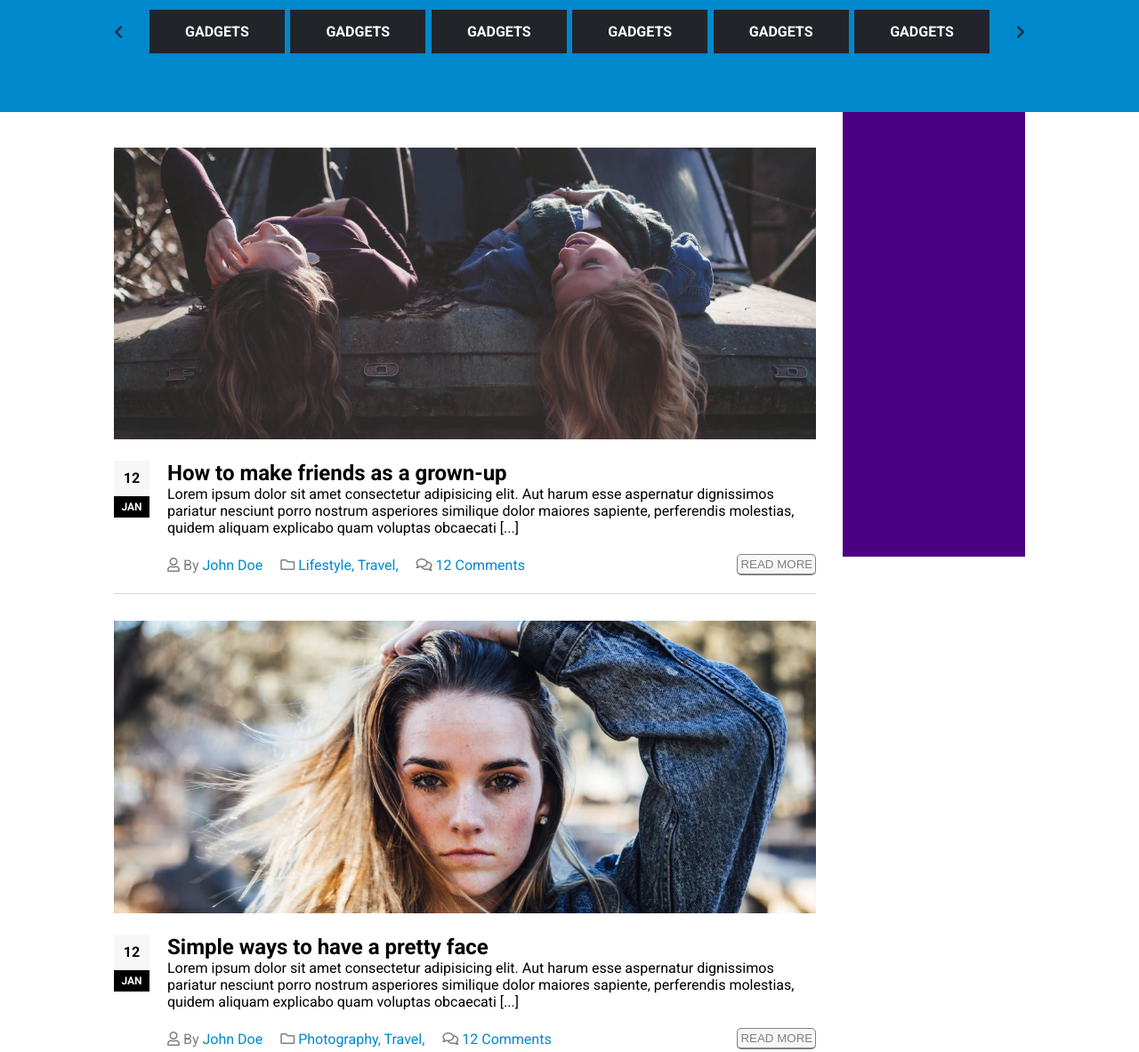
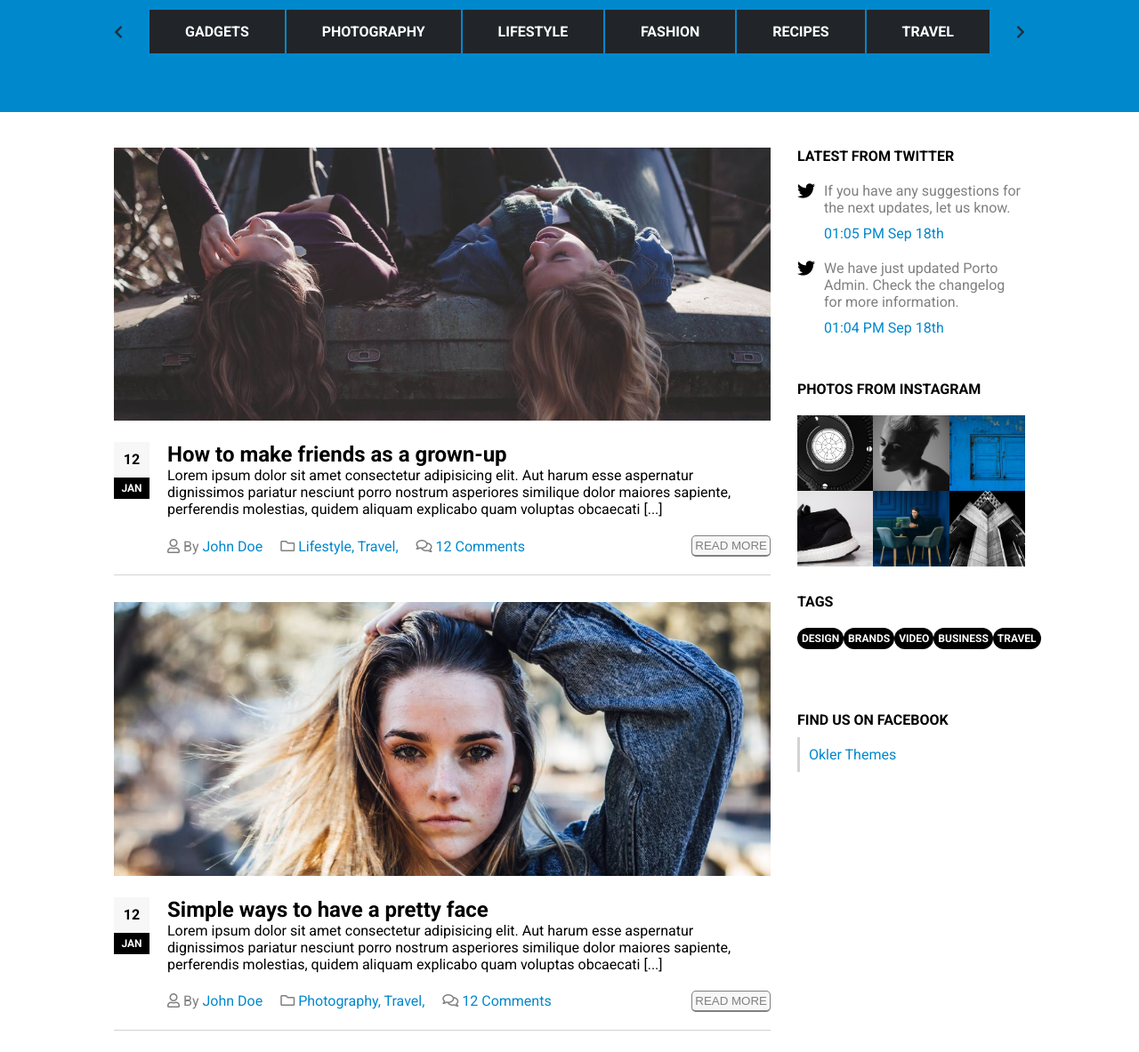
Before and after one commit to angelolamacchia/proj-html-vuejs, a plain HTML site: page index.html in a window 1280 px wide. Shown: the part 1160-2343 px from the top of the page at 89% size. Drawn offline with nearby package versions, Linux system fonts and the light colour scheme.

Commit message:
finito main

```diff
--- a/css/style.css
+++ b/css/style.css
@@ -220,7 +220,7 @@ main {
 
 /* impostazioni latest posts */
 .latest_posts_content {
-    width: 80%;
+    width: 75%;
     padding: 40px 30px 40px 0;
     float: left;
 }
@@ -293,15 +293,91 @@ main {
     border-bottom: 2px solid grey;
 }
 
-.big_card .images img {
+.big_card .images .multiple {
     width: calc(100% / 3);
     float: left;
 }
 
+.latest_posts .pages {
+    display: flex;
+    justify-content: flex-end;
+    align-items: center;
+}
+.pages div {
+    width: 25px;
+    height: 30px;
+    border: 1px solid lightgrey;
+    display: flex;
+    justify-content: center;
+    align-items: center;
+    color: #0088cc;
+    font-weight: bold;
+}
+.pages .active {
+    background-color: #0088cc;
+    color: white;
+}
+.pages :hover {
+    background-color: #0088cc;
+    color: white;
+}
+
+/* impostazioni latest posts */
 .latest_posts_social {
-    height: 500px;
-    width: 20%;
-    background-color: indigo;
+    width: 25%;
     float: left;
     padding-top: 40px;
 }
+.latest_posts_social h4 {
+    padding-bottom: 20px;
+    text-transform: uppercase;
+}
+
+.twitter_post {
+    display: flex;
+    justify-content: flex-start;
+    padding-bottom: 10px;
+}
+.latest_posts_social .twitter_post:last-child  {
+    padding-bottom: 40px;
+}
+.twitter_post i {
+    padding: 0 10px 0 0;
+    font-size: 20px;
+}
+.twitter_text .date {
+    color: #0088cc;
+    padding: 10px 0;
+}
+
+.instagram_images img {
+    width: calc(100% / 3);
+    float: left;
+}
+.instagram_images {
+    padding-bottom: 30px;
+}
+
+.tags {
+    padding-bottom: 70px;
+}
+.tags ul {
+    width: 100%;
+    display: flex;
+    justify-content: space-around;
+}
+.tags ul li {
+    background-color: black;
+    color: white;
+    padding: 5px;
+    border-radius: 15px;
+    text-transform: uppercase;
+    font-weight: bold;
+    font-size: 12px;
+}
+
+.facebook a {
+    color: #0088cc;
+    border-left: 3px solid lightgray;
+    padding: 10px;
+}
--- a/index.html
+++ b/index.html
@@ -112,11 +112,11 @@
                     <i class="fas fa-chevron-left"></i>
                     <ul class="categories">
                         <li><span>Gadgets</span></li>
-                        <li><span>Gadgets</span></li>
-                        <li><span>Gadgets</span></li>
-                        <li><span>Gadgets</span></li>
-                        <li><span>Gadgets</span></li>
-                        <li><span>Gadgets</span></li>
+                        <li><span>Photography</span></li>
+                        <li><span>Lifestyle</span></li>
+                        <li><span>Fashion</span></li>
+                        <li><span>Recipes</span></li>
+                        <li><span>Travel</span></li>
                     </ul>
                     <i class="fas fa-chevron-right"></i>
                 </div>
@@ -127,8 +127,11 @@
             <div class="latest_posts margin_auto">
                 <div class="latest_posts_content">
 
-                    <div class="big_card clearFix" v-for="bigCard in latestPosts">
-                        <img :src=" 'images/' + bigCard.url">
+                    <div class="big_card clearFix" v-for="bigCard in latestPosts" >
+                        <div class="images clearFix">
+                            <img v-for="(image, index) in bigCard.url" :src=" 'images/' + image"
+                            :class="bigCard.url.length > 1 ? 'multiple' : null">
+                        </div>
                         <div class="big_card_text">
                             <div class="date">
                                 <div class="day">{{bigCard.date.day}}</div>
@@ -149,38 +152,58 @@
                         </div>
                     </div>
 
-                    <!-- ho una card anomala, quindi la gestisco in html -->
-                    <div class="big_card clearFix">
-                        <div class="images clearFix">
-                            <img src="images/blog-13.jpg">
-                            <img src="images/blog-16.jpg">
-                            <img src="images/blog-20.jpg">
-                            <img src="images/blog-23.jpg">
-                            <img src="images/blog-29.jpg">
-                            <img src="images/blog-40.jpg">
-                        </div>
-                        <div class="big_card_text">
-                            <div class="date">
-                                <div class="day">8</div>
-                                <div class="month">JAN</div>
-                            </div>
-                            <div class="text">
-                                <h2>10 best travel tips after 5 years traveling the world</h2>
-                                <p>Lorem ipsum dolor sit amet consectetur adipisicing elit. Aut harum esse aspernatur dignissimos pariatur nesciunt porro nostrum asperiores similique dolor maiores sapiente, perferendis molestias, quidem aliquam explicabo quam voluptas obcaecati [...]</p>
-                            </div>
-                        </div>
-                        <div class="big_card_comments">
-                            <div class="comments text_grey">
-                                <div><i class="far fa-user"></i> By<a href="#"> John Doe</a></div>
-                                <div><i class="far fa-folder"></i><a href="#"> "Travel", "Lifestyle"</a></div>
-                                <div><i class="far fa-comments"></i><a href="#"> 12 Comments</a></div>
-                            </div>
-                            <button>READ MORE</button>
-                        </div>
+                    <div class="pages">
+                        <div><i class="fas fa-chevron-left"></div></i>
+                        <div class="active">1</div>
+                        <div>2</div>
+                        <div>3</div>
+                        <div><i class="fas fa-chevron-right"></i></div>
                     </div>
 
                 </div>
                 <div class="latest_posts_social">
+                    <div class="twitter">
+                        <h4>LATEST FROM TWITTER</h4>
+                        <div class="twitter_post">
+                            <i class="fab fa-twitter"></i>
+                            <div class="twitter_text">
+                                <p class="text_grey">If you have any suggestions for the next updates, let us know.</p>
+                                <div class="date">01:05 PM Sep 18th</div>
+                            </div>
+                        </div>
+
+                        <div class="twitter_post">
+                            <i class="fab fa-twitter"></i>
+                            <div class="twitter_text">
+                                <p class="text_grey">We have just updated Porto Admin. Check the changelog for more information.</p>
+                                <div class="date">01:04 PM Sep 18th</div>
+                            </div>
+                        </div>
+                    </div>
+
+                    <div class="instagram">
+                        <h4>PHOTOS FROM INSTAGRAM</h4>
+                        <div class="instagram_images clearFix">
+                            <img v-for="instaImg in instagramPhotos" :src=" 'images/' + instaImg" alt="">
+                        </div>
+                    </div>
+
+                    <div class="tags">
+                        <h4>Tags</h4>
+                        <ul>
+                            <li>Design</li>
+                            <li>Brands</li>
+                            <li>Video</li>
+                            <li>Business</li>
+                            <li>Travel</li>
+                        </ul>
+                    </div>
+
+                    <div class="facebook">
+                        <h4>Find us on Facebook</h4>
+                        <div><a href="#">Okler Themes</a></div>
+                    </div>
+
 
                 </div>
             </div>
--- a/js/master.js
+++ b/js/master.js
@@ -96,7 +96,7 @@ var root = new Vue ({
         latestPosts: [
             {
                 title: "How to make friends as a grown-up",
-                url: "blog-54.jpg",
+                url: ["blog-54.jpg",],
                 text: "Lorem ipsum dolor sit amet consectetur adipisicing elit. Aut harum esse aspernatur dignissimos pariatur nesciunt porro nostrum asperiores similique dolor maiores sapiente, perferendis molestias, quidem aliquam explicabo quam voluptas obcaecati [...]",
                 author: "John Doe",
                 date: {day: 12, month: "JAN"},
@@ -104,7 +104,7 @@ var root = new Vue ({
             },
             {
                 title: "Simple ways to have a pretty face",
-                url: "blog-55 (1).jpg",
+                url: ["blog-55 (1).jpg",],
                 text: "Lorem ipsum dolor sit amet consectetur adipisicing elit. Aut harum esse aspernatur dignissimos pariatur nesciunt porro nostrum asperiores similique dolor maiores sapiente, perferendis molestias, quidem aliquam explicabo quam voluptas obcaecati [...]",
                 author: "John Doe",
                 date: {day: 12, month: "JAN"},
@@ -112,7 +112,7 @@ var root = new Vue ({
             },
             {
                 title: "Ranking the greatest players in basketball",
-                url: "blog-56 (1).jpg",
+                url: ["blog-56 (1).jpg",],
                 text: "Lorem ipsum dolor sit amet consectetur adipisicing elit. Aut harum esse aspernatur dignissimos pariatur nesciunt porro nostrum asperiores similique dolor maiores sapiente, perferendis molestias, quidem aliquam explicabo quam voluptas obcaecati [...]",
                 author: "John Doe",
                 date: {day: 12, month: "JAN"},
@@ -120,20 +120,21 @@ var root = new Vue ({
             },
             {
                 title: "Top camper trailer towing tips",
-                url: "blog-58 (1).jpg",
+                url: ["blog-58 (1).jpg",],
                 text: "Lorem ipsum dolor sit amet consectetur adipisicing elit. Aut harum esse aspernatur dignissimos pariatur nesciunt porro nostrum asperiores similique dolor maiores sapiente, perferendis molestias, quidem aliquam explicabo quam voluptas obcaecati [...]",
                 author: "John Doe",
                 date: {day: 12, month: "JAN"},
                 category: ["Travel", "Lifestyle"],
             },
-            // {
-            //     title: "10 best travel tips after 5 years traveling the world",
-            //     url: ["blog-13.jpg", "blog-16.jpg", "blog-20.jpg", "blog-23.jpg", "blog-29.jpg", "blog-40.jpg"],
-            //     text: "Lorem ipsum dolor sit amet consectetur adipisicing elit. Aut harum esse aspernatur dignissimos pariatur nesciunt porro nostrum asperiores similique dolor maiores sapiente, perferendis molestias, quidem aliquam explicabo quam voluptas obcaecati [...]",
-            //     author: "John Doe",
-            //     date: {day: 8, month: "JAN"},
-            //     category: ["Travel", "Lifestyle"],
-            // },
+            {
+                title: "10 best travel tips after 5 years traveling the world",
+                url: ["blog-13.jpg", "blog-16.jpg", "blog-20.jpg", "blog-23.jpg", "blog-29.jpg", "blog-40.jpg"],
+                text: "Lorem ipsum dolor sit amet consectetur adipisicing elit. Aut harum esse aspernatur dignissimos pariatur nesciunt porro nostrum asperiores similique dolor maiores sapiente, perferendis molestias, quidem aliquam explicabo quam voluptas obcaecati [...]",
+                author: "John Doe",
+                date: {day: 8, month: "JAN"},
+                category: ["Travel", "Lifestyle"],
+            },
         ],
+        instagramPhotos: ["insta1.jpg","insta2.jpg","insta3.jpg","insta4.jpg","insta5.jpg","insta6.jpg",],
     },
 })
```
Also changed, not shown: images/insta1.jpg (renamed from images/29739607_2020680068220520_4509928046932787200_n.jpg), images/insta2.jpg (renamed from images/30087804_253872848488989_8792603541668626432_n.jpg), images/insta3.jpg (renamed from images/29415620_196477127626244_3250318472361541632_n.jpg), images/insta4.jpg (renamed from images/30078414_1274410412703843_8290935809419247616_n.jpg), images/insta5.jpg (renamed from images/30077195_2066750973610181_3733150062893596672_n.jpg), images/insta6.jpg (renamed from images/29415304_166583630713703_1032667922171953152_n.jpg).
